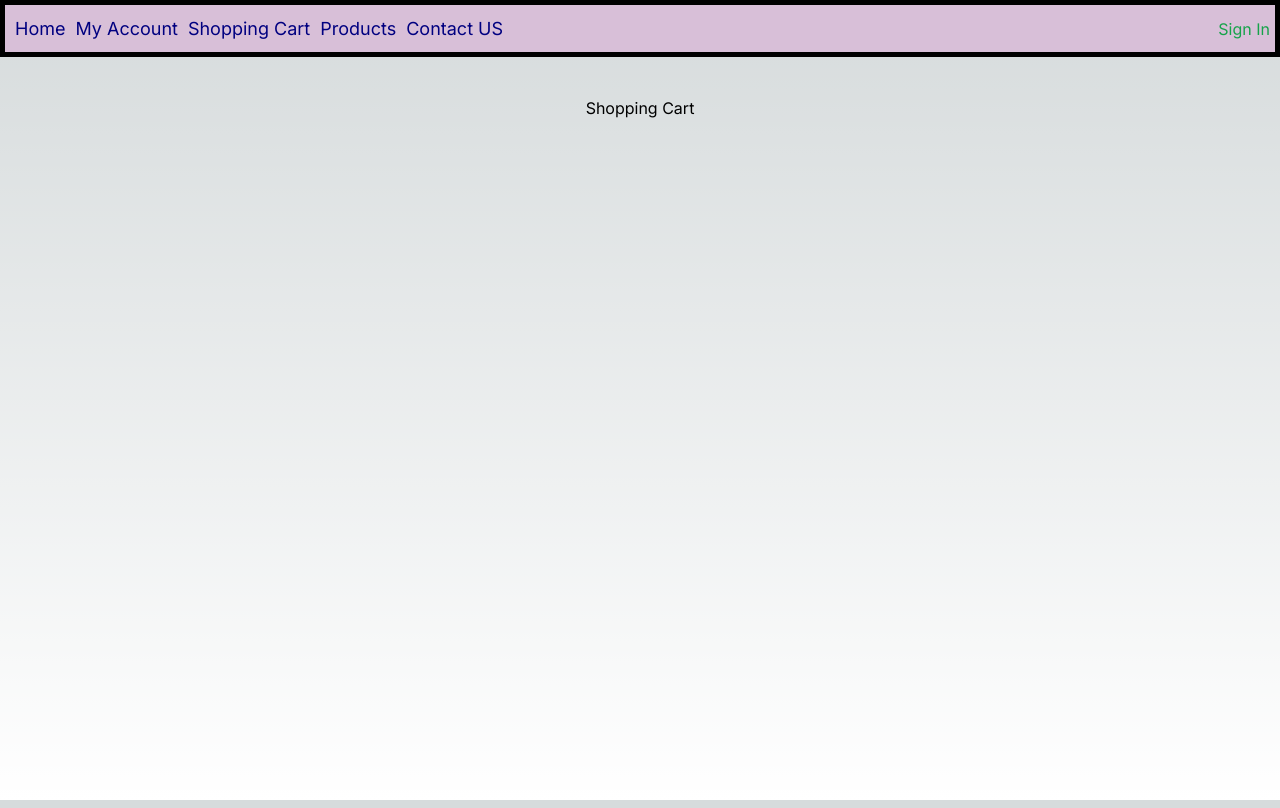
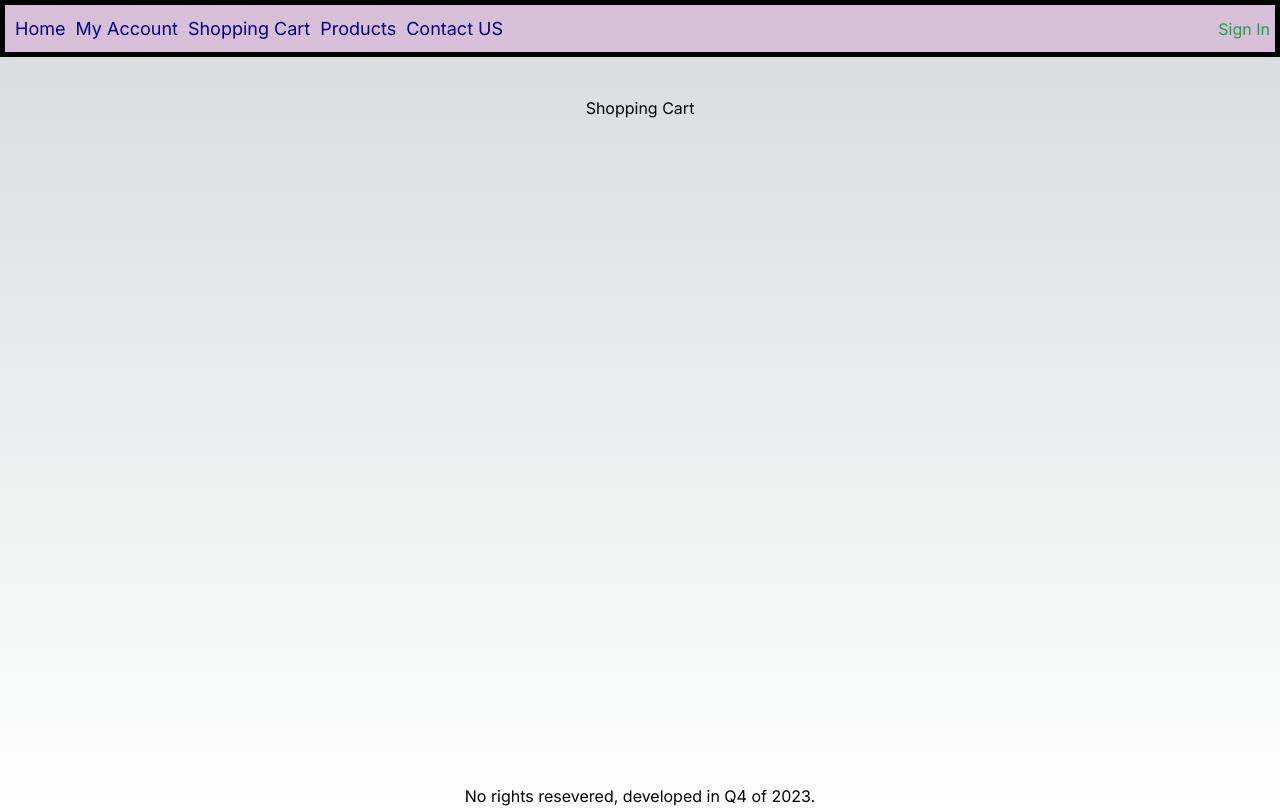
Before and after one commit to garrettWinter/electronic-empire, a Next.js app: page /cart in a window 1280 px wide. Built offline with nearby package versions, Linux system fonts and the light colour scheme; no server answers.

Commit message:
Added a footer component and added it to the layout file. Also adjusted the viewheight of the main window to prevent scrolling bar on footer.

```diff
--- /dev/null
+++ b/app/components/Footer.tsx
@@ -0,0 +1,15 @@
+import React from "react";
+
+export default async function Footer(){
+
+    return(
+        <footer style={{
+            width: "100%",
+            backgroundColor: "transparent",
+            position: "static",
+            bottom: 0,
+            display: 'flex',
+            justifyContent: 'center'
+        }}>No rights resevered, developed in Q4 of 2023.</footer>
+    )
+};
--- a/app/layout.tsx
+++ b/app/layout.tsx
@@ -2,13 +2,14 @@ import './globals.css'
 import type { Metadata } from 'next'
 import { Inter } from 'next/font/google'
 import Header from "./components/Header";
+import Footer from "./components/Footer"
 import Providers from './components/Providers';
 
 const inter = Inter({ subsets: ['latin'] })
 
 export const metadata: Metadata = {
-  title: 'Create Next App',
-  description: 'Generated by create next app',
+  title: 'Electroinic Empire',
+  description: 'A mock ecommerce website, created to learn, typescript, next, nextAuth, Prisma, and tailWind',
 }
 
 export default function RootLayout({
@@ -23,6 +24,7 @@ export default function RootLayout({
           <Providers>
             <Header />
             {children}
+            <Footer/>
           </Providers>
         </div>
       </body>
--- a/app/page.module.css
+++ b/app/page.module.css
@@ -4,7 +4,7 @@
   /* justify-content: space-between; */
   align-items: center;
   padding: 6rem;
-  min-height: 100vh;
+  min-height: 98vh;
 }
 
 .description {
```
